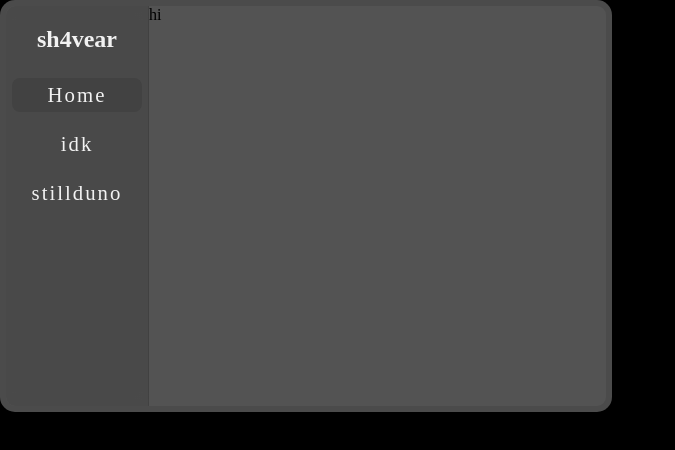
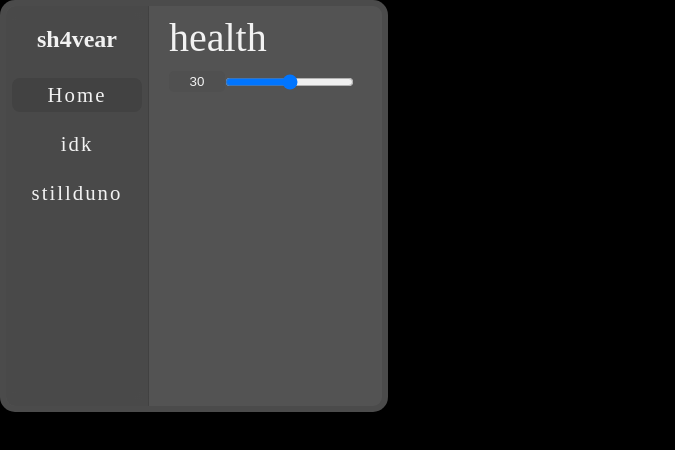
Before and after one commit to sh4vyar/ele-mod-menu, an Electron app: page app/html/index.html in a window 1280 px wide. Shown: the whole page, without its empty margins (0-675 px from the left). Drawn offline with Linux system fonts and the light colour scheme.

Commit message:
bye bye :]

```diff
--- a/app/css/style.css
+++ b/app/css/style.css
@@ -20,9 +20,15 @@ body {
   display: none;
 }
 
+input::-webkit-outer-spin-button,
+input::-webkit-inner-spin-button {
+  -webkit-appearance: none;
+  margin: 0;
+}
+
 .main {
   display: flex;
-  max-width: 600px;
+  max-width: max-content;
   height: 400px;
   background: rgb(83, 83, 83);
   border-radius: 15px;
@@ -35,7 +41,6 @@ body {
   flex-direction: column;
   height: 100%;
   width: 150px;
-
   background: rgba(2, 2, 2, 0.11);
   backdrop-filter: blur(5.8px);
   border-right: 1px solid var(--border-color);
@@ -76,24 +81,50 @@ body {
   border-radius: 8px;
 }
 
-.item:not(.item-active):hover {
+.item:not(.active):hover {
   background-color: var(--left-bar-hover-color);
 }
-.item-active {
+.active {
   background-color: var(--active-background-color);
-}
-
-.hide {
-  display: none;
 }
 
 /* content */
 .content {
   width: 100%;
   height: 100%;
+  display: flex;
+  flex-direction: column;
+  justify-content: space-between;
+  color: var(--text-color);
+  overflow-y: scroll;
 }
 
-.content div {
-  width: 100%;
-  height: 100%;
+.cheat-health {
+  max-width: 100%;
+  padding: 8px 20px;
+  display: flex;
+  gap: 10px 0;
+  flex-direction: column;
+  align-items: start;
 }
+
+.cheat-title {
+  font-size: 2.5rem;
+}
+
+.cheat-item {
+  display: flex;
+  align-items: center;
+  justify-content: space-between;
+}
+
+.cheat-item > input[type="number"] {
+  width: 50px;
+  color: var(--text-color);
+  outline: none;
+  border: none;
+  border-radius: 5px;
+  padding: 3px;
+  text-align: center;
+  background: var(--left-bar-hover-color);
+}
--- a/app/html/index.html
+++ b/app/html/index.html
@@ -4,7 +4,7 @@
     <meta charset="UTF-8" />
     <link href="../css/style.css" rel="stylesheet" />
     <meta name="viewport" content="width=device-width, initial-scale=1.0" />
-    <meta name="description" content="sh4vear mode menu">
+    <meta name="description" content="sh4vear mode menu" />
     <title>sh4vear</title>
   </head>
   <body>
@@ -19,7 +19,19 @@
           <li class="item" id="2">stillduno</li>
         </ul>
       </aside>
-      <div class="content"></div>
+      <div class="content">
+        <div class="cheat-health">
+          <span class="cheat-title">health</span>
+          <div class="cheat-items">
+            <div class="cheat-item">
+              <input type="number" />
+              <input type="range" />
+            </div>
+            <div class="cheat-item"></div>
+            <div class="cheat-item"></div>
+          </div>
+        </div>
+      </div>
     </main>
   </body>
   <script src="../js/index.js"></script>
--- a/app/js/index.js
+++ b/app/js/index.js
@@ -1,13 +1,25 @@
 let items = document.querySelectorAll(".item");
 let content = document.querySelector(".content");
-const contents = {
-  Home: `<div>hi</div>`,
-  Idk: `<div>Idk</div>`,
-  Stillduno: `<div>stillduno</div>`,
-};
-if (!content.innerHTML) {
-  content.innerHTML = contents.Home;
-}
+let inputNumber = document.querySelector('.cheat-item > input[type="number"]');
+let inputRange = document.querySelector('.cheat-item > input[type="range"]');
+
+inputNumber.value = 30;
+
+inputNumber.addEventListener("input", () => {
+  inputRange.value = inputNumber.value;
+});
+inputRange.addEventListener("input", () => {
+  inputNumber.value = inputRange.value;
+});
+
+// const contents = {
+//   Home: `<div>hi</div>`,
+//   Idk: `<div>Idk</div>`,
+//   Stillduno: `<div>stillduno</div>`,
+// };
+// if (!content.innerHTML) {
+//   content.innerHTML = contents.Home;
+// }
 
 const home = document.getElementById("0");
 const idk = document.getElementById("1");
@@ -25,8 +37,8 @@ stillduno.addEventListener("click", () => {
   content.innerHTML = contents.Stillduno;
 });
 
-home.classList.add("item-active");
-let selectedItem = document.querySelector(".item-active");
+home.classList.add("active");
+let selectedItem = document.querySelector(".active");
 
 items.forEach((i) => {
   toggleActive(i);
@@ -36,13 +48,13 @@ function toggleActive(item) {
   item.addEventListener("click", (e) => {
     if (selectedItem) {
       removeActive(items);
-      e.target.classList.add("item-active");
+      e.target.classList.add("active");
     }
   });
 
   function removeActive(allItems) {
     allItems.forEach((item) => {
-      item.classList.remove("item-active");
+      item.classList.remove("active");
     });
   }
 }
```
Also changed, not shown: 1 other file.
